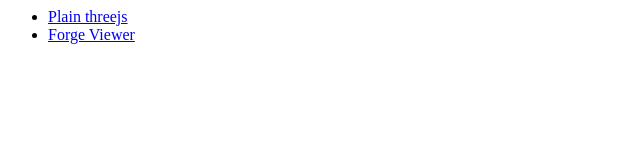
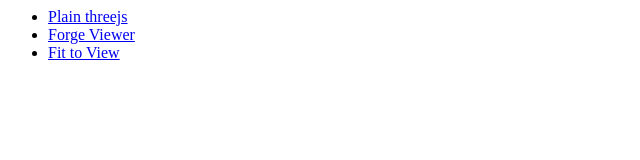
Before and after one commit to bencameron/stl-color-issue, a plain HTML site: page index.html in a window 1280 px wide. Shown: the full height of the page, 0-640 px from the left. Drawn offline with Linux system fonts and the light colour scheme.

Commit message:
missed file in previous commit

```diff
--- a/index.html
+++ b/index.html
@@ -5,4 +5,7 @@
     <li>
         <a href="plain-threejs.html">Forge Viewer</a>
     </li>
+    <li>
+        <a href="fit-to-view.html">Fit to View</a>
+    </li>
 </ul>
```
